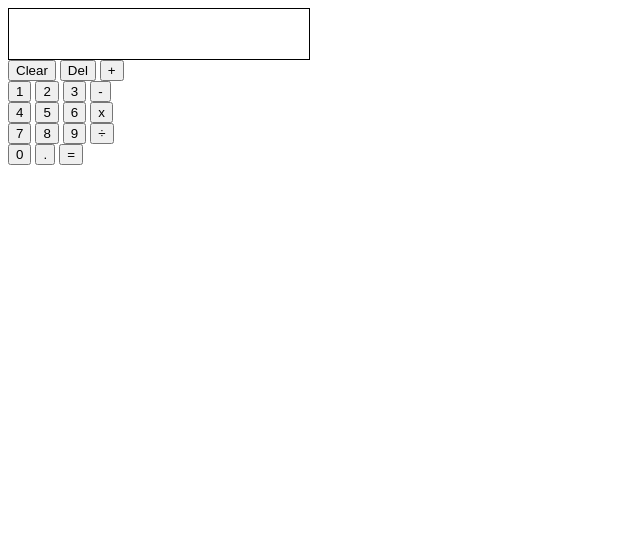
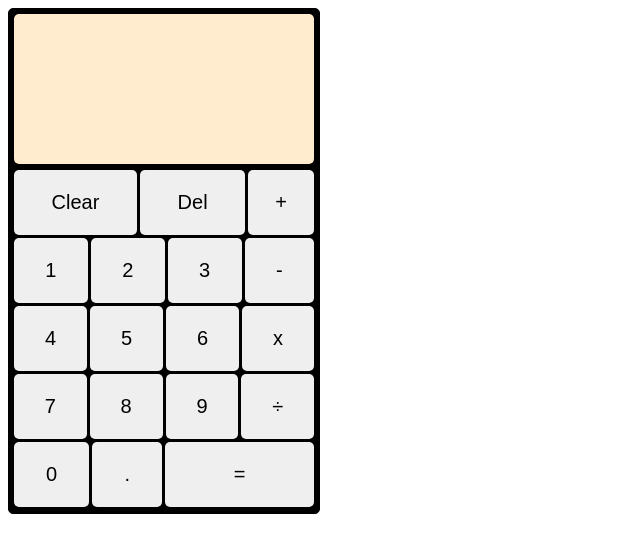
Before and after one commit to despicable-m/calculator, a plain HTML site: page index.html in a window 1280 px wide. Shown: the whole page, without its empty margins (0-640 px from the left). Drawn offline with Linux system fonts and the light colour scheme.

Commit message:
Finish basic calculator design
Done with the basic design of the calculator web app. UI problems that
exist at the moment are with button layouts and overflowing texts.
At this moment, Del and . buttons don't work; these will be worked on
later/

```diff
--- a/style.css
+++ b/style.css
@@ -1,11 +1,26 @@
+@import url('https://fonts.googleapis.com/css2?family=Graduate&family=Righteous&display=swap');
+
+#container {
+    display: flex;
+    flex-direction: column;
+    justify-content: center;
+    align-items: center;
+    width: 310px;
+    border: 1px solid black;
+    background: black;
+    padding-top: 5px;
+    border-radius: 5px;
+}
+
 #display {
     max-height: 50px;
-    min-height: 50px;
+    min-height: 150px;
     min-width: 300px;
     max-width: 300px;
-    border: 1px solid black;
     display: flex;
     justify-content: flex-end;
+    background: blanchedalmond;
+    border-radius: 5px;
 }
 
 #answer-input {
@@ -13,8 +28,55 @@
     flex-direction: column;
     justify-content: flex-end;
     text-align: end;
+    margin: 5px;
 }
 
 #input-display {
     height: 50%;
+    display: flex;
+    align-items: center;
+    justify-content: flex-end;
+    font-size: 30px;
+    font-family: 'Graduate', cursive;
 }
+
+#answer-display {
+    font-size: 50px;
+    font-family: 'Graduate', cursive;
+}
+
+#digits {
+    width: 300px;
+    height: fit-content;
+    padding: 3px;
+    background: black;
+}
+
+.row {
+    width: 300px;
+    height: 65px;
+    display: flex;
+    margin: 3px 0;
+    gap: 3px;
+}
+
+.digit, .operator {
+    flex-grow: 1;
+    border-radius: 5px;
+    border: none;
+    font-size: 20px;
+}
+
+#equal{
+    flex-grow: 2.4;
+    border: none;
+    border-radius: 5px;
+    font-size: 20px;
+}
+
+.fn {
+    flex-grow: 1.5;
+    border: none;
+    border-radius: 5px;
+    font-size: 20px;
+}
```
